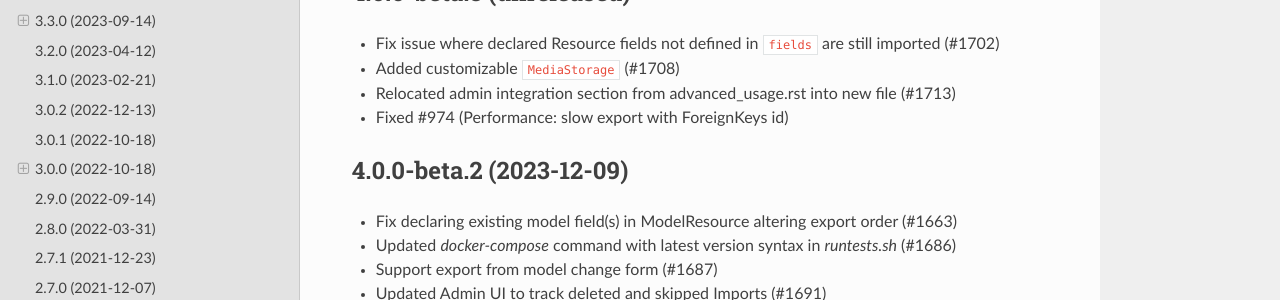
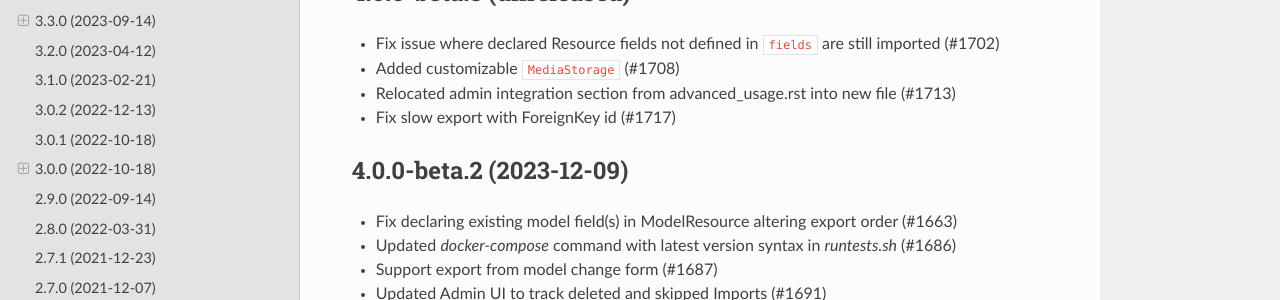
Before and after one commit to django-import-export/django-import-export, a Sphinx documentation site: the page built from docs/changelog.rst, in a window 1280 px wide and 900 px high. Shown: the part 232-532 px from the top of the window. Built offline with Sphinx 7.4.7 and the Read the Docs theme 2.0.0, drawn with Linux system fonts in a browser that asks for light colours; pages that are not in the unit, such as notebooks, are missing from menus; the version number could not be read and is left out; cross-references to code outside the pages are shown as plain code.

Commit message:
Update changelog.rst

```diff
--- a/docs/changelog.rst
+++ b/docs/changelog.rst
@@ -9,7 +9,7 @@ Please refer to :doc:`release notes<release_notes>`.
 - Fix issue where declared Resource fields not defined in ``fields`` are still imported (#1702)
 - Added customizable ``MediaStorage`` (#1708)
 - Relocated admin integration section from advanced_usage.rst into new file (#1713)
-- Fixed #974 (Performance: slow export with ForeignKeys id)
+- Fix slow export with ForeignKey id (#1717)
 
 4.0.0-beta.2 (2023-12-09)
 -------------------------
```
